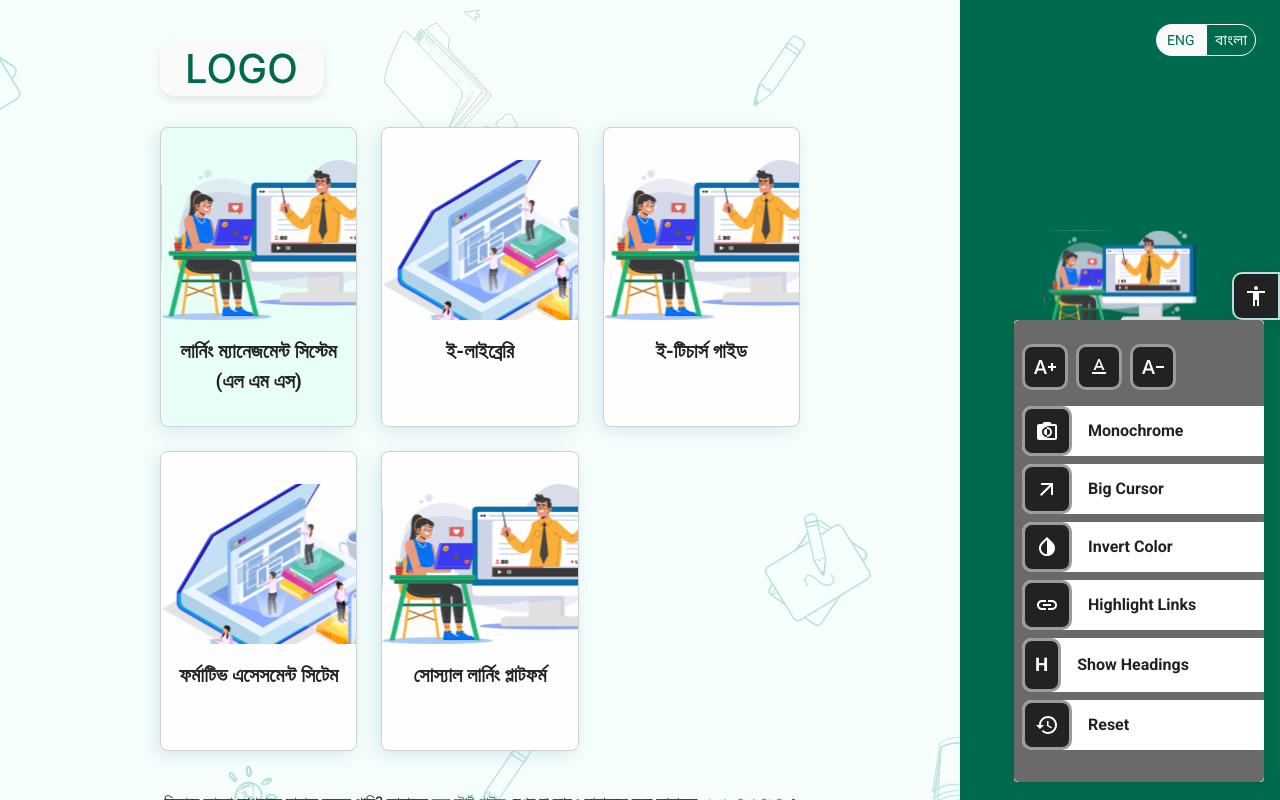
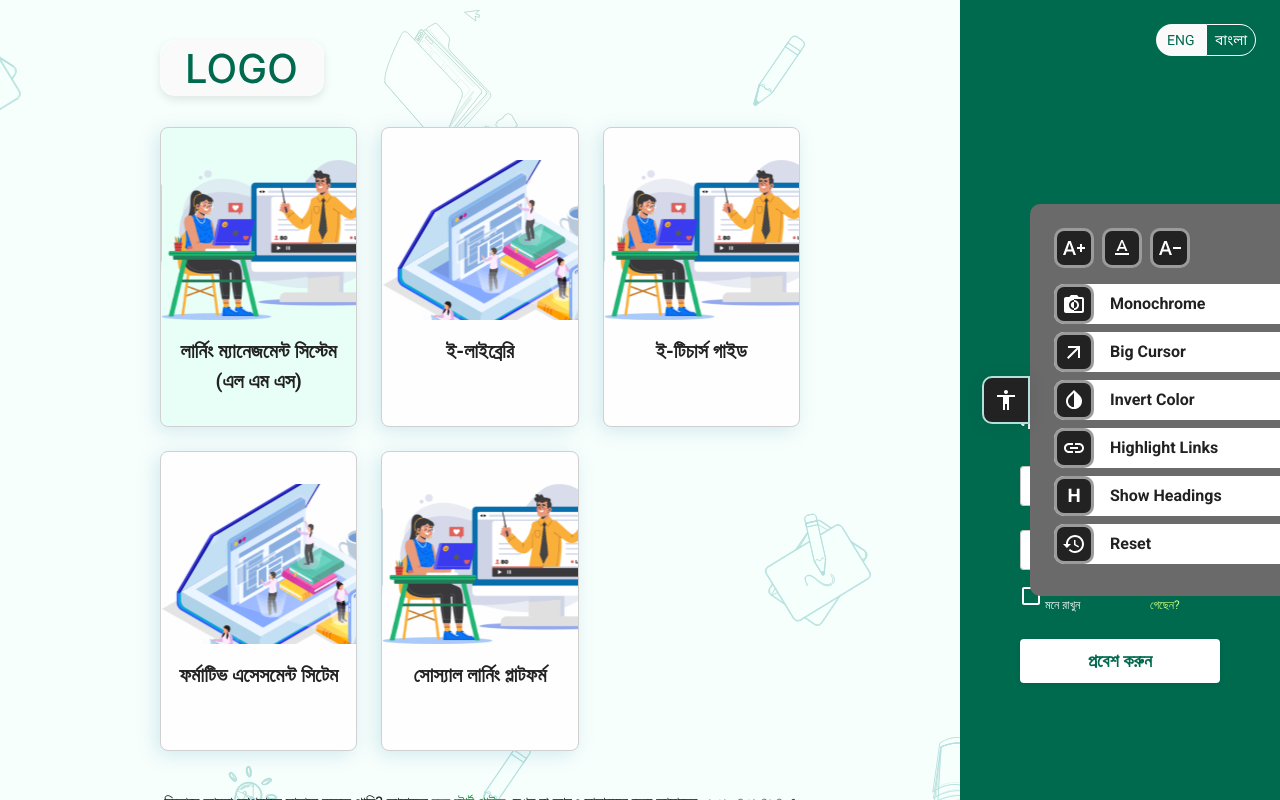
Before and after one commit to affan-habib/admin-panel, a React (Create React App) app: page /login in a window 1280 px wide. Both pictures are taken after a click on the button "add". Shown: the top 800 px of the page. Built offline with nearby package versions, Linux system fonts and the light colour scheme.

Commit message:
accessibility updated

```diff
--- a/src/components/common/Accessibility.tsx
+++ b/src/components/common/Accessibility.tsx
@@ -1,12 +1,7 @@
-import React, { useState, useEffect } from 'react';
-import {
-  Popover,
-  List,
-  Stack,
-  Typography,
-  Box,
-  Fab,
-} from '@mui/material';
+import React, { useState, useEffect, useRef } from 'react';
+import { Button, Box, Paper, Stack, List, Typography, Fab } from '@mui/material';
+import { styled } from '@mui/system';
+import AccessibilityIcon  from '@mui/icons-material/Accessibility';
 import {
   TextIncrease,
   TextFormat,
@@ -17,15 +12,17 @@ import {
   InvertColors,
   InsertLink,
 } from '@mui/icons-material';
-import AccessibilityIcon from '@mui/icons-material/Accessibility';
 
-interface ButtonItem {
-  key: string;
-  text: string;
-  icon: React.ReactNode;
-  action?: () => void;
-}
-
+const Container = styled(Box)({
+  position: 'fixed',
+  top: '50%',
+  right: '0',
+  transform: 'translateY(-50%)',
+  display: 'flex',
+  flexDirection: 'row',
+  alignItems: 'center',
+  zIndex: 1000
+});
 const buttons: ButtonItem[] = [
   { key: 'increaseText', text: 'Increase Text', icon: <TextIncrease sx={{ color: 'white' }} /> },
   { key: 'formatText', text: 'Format Text', icon: <TextFormat sx={{ color: 'white' }} /> },
@@ -38,28 +35,24 @@ const buttons: ButtonItem[] = [
   { key: 'reset', text: 'Reset', icon: <Restore sx={{ color: 'white' }} /> },
 ];
 
+interface ButtonItem {
+  key: string;
+  text: string;
+  icon: React.ReactNode;
+  action?: () => void;
+}
 const Accessibility: React.FC = () => {
-  const [anchorEl, setAnchorEl] = useState<HTMLElement | null>(null);
+  const [isDivVisible, setDivVisibility] = useState(false);
   const selectedButton = localStorage.getItem('selectedButton');
-
-  const handleButtonClick = (event: React.MouseEvent<HTMLButtonElement>) => {
-    setAnchorEl(event.currentTarget);
-  };
 
   const handleListItemClick = (buttonName: string, action?: () => void) => {
     localStorage.setItem("selectedButton", buttonName);
-    setAnchorEl(null);
+    setDivVisibility(false);
 
     if (action) {
       action();
     }
   };
-
-  const handlePopoverClose = () => {
-    setAnchorEl(null);
-  };
-
-  const open = Boolean(anchorEl);
 
   const applyFilter = (filterType: string) => {
     switch (filterType) {
@@ -105,20 +98,40 @@ const Accessibility: React.FC = () => {
       document.documentElement.style.filter = 'none';
     }
   }, [selectedButton, actions]);
+  const handleButtonClick = () => {
+    setDivVisibility(!isDivVisible);
+  };
+
+  const handleClickAway = (event: MouseEvent) => {
+    if (
+      isDivVisible &&
+      containerRef.current &&
+      !containerRef.current.contains(event.target as Node)
+    ) {
+      setDivVisibility(false);
+    }
+  };
+
+  useEffect(() => {
+    document.addEventListener('click', handleClickAway);
+
+    return () => {
+      document.removeEventListener('click', handleClickAway);
+    };
+  }, [isDivVisible]);
+
+  const containerRef = useRef<HTMLDivElement>(null);
 
   return (
-    <div>
+    <>
+      <Container ref={containerRef}>
         <Fab
           onClick={handleButtonClick}
           aria-label="add"
           size='small'
           sx={{
             background: '#222222',
-          position: 'fixed',
             color: 'white',
-          bottom: '60%',
-          right: '0px',
-          zIndex: '1000',
             border: '2px solid #B3E0DD',
             borderRadius: 0,
             borderTopLeftRadius: 10,
@@ -133,27 +146,15 @@ const Accessibility: React.FC = () => {
         >
           <AccessibilityIcon />
         </Fab>
-
-      <Popover
-        id="accessibility-menu"
-        open={open}
-        anchorEl={anchorEl}
-        onClose={handlePopoverClose}
-        anchorOrigin={{
-          vertical: 'bottom',
-          horizontal: 'right',
-        }}
-        transformOrigin={{
-          vertical: 'top',
-          horizontal: 'right',
-        }}
-      >
+        {isDivVisible && <>
           <Box
             py={2}
+            pl={2}
             sx={{
               width: '250px',
-            height: '51%',
-            borderRadius: '5px',
+              borderRadius: 0,
+              borderTopLeftRadius: 10,
+              borderBottomLeftRadius: 10,
               background: '#6B6A6A',
             }}
           >
@@ -189,8 +190,9 @@ const Accessibility: React.FC = () => {
               ))}
             </List>
           </Box>
-      </Popover>
-    </div>
+        </>}
+      </Container>
+    </>
   );
 };
 
--- a/src/index.css
+++ b/src/index.css
@@ -21,6 +21,9 @@
   justify-content: center;
   border: 3px solid #9C9B9B;
   border-radius: 10px;
+  height: 40px;
+  width: 40px;
+
   /* margin-right: 20px; */
 }
 @keyframes yellow-fade {
```
Lines whose indentation alone changed are shown as unchanged.
